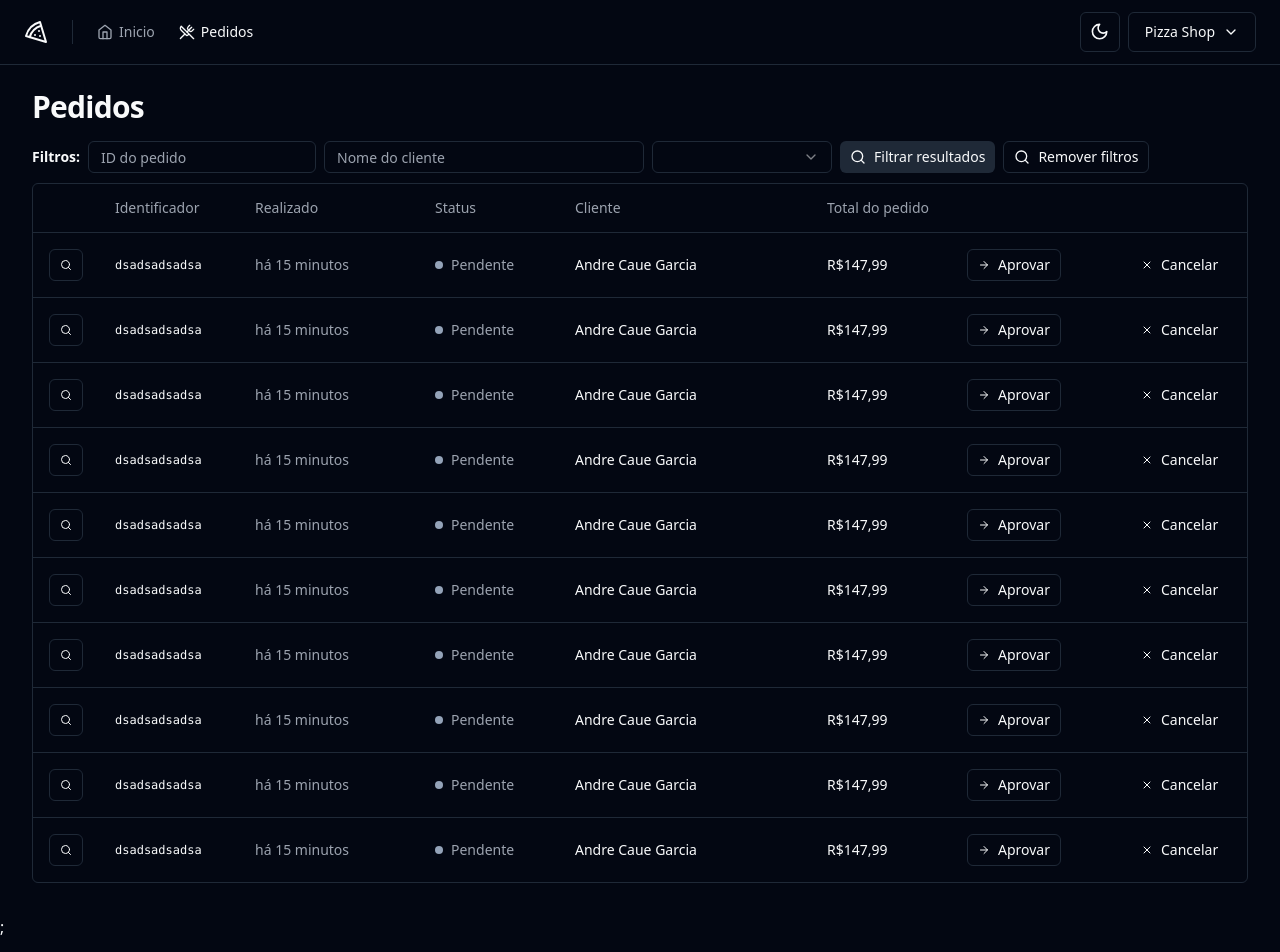
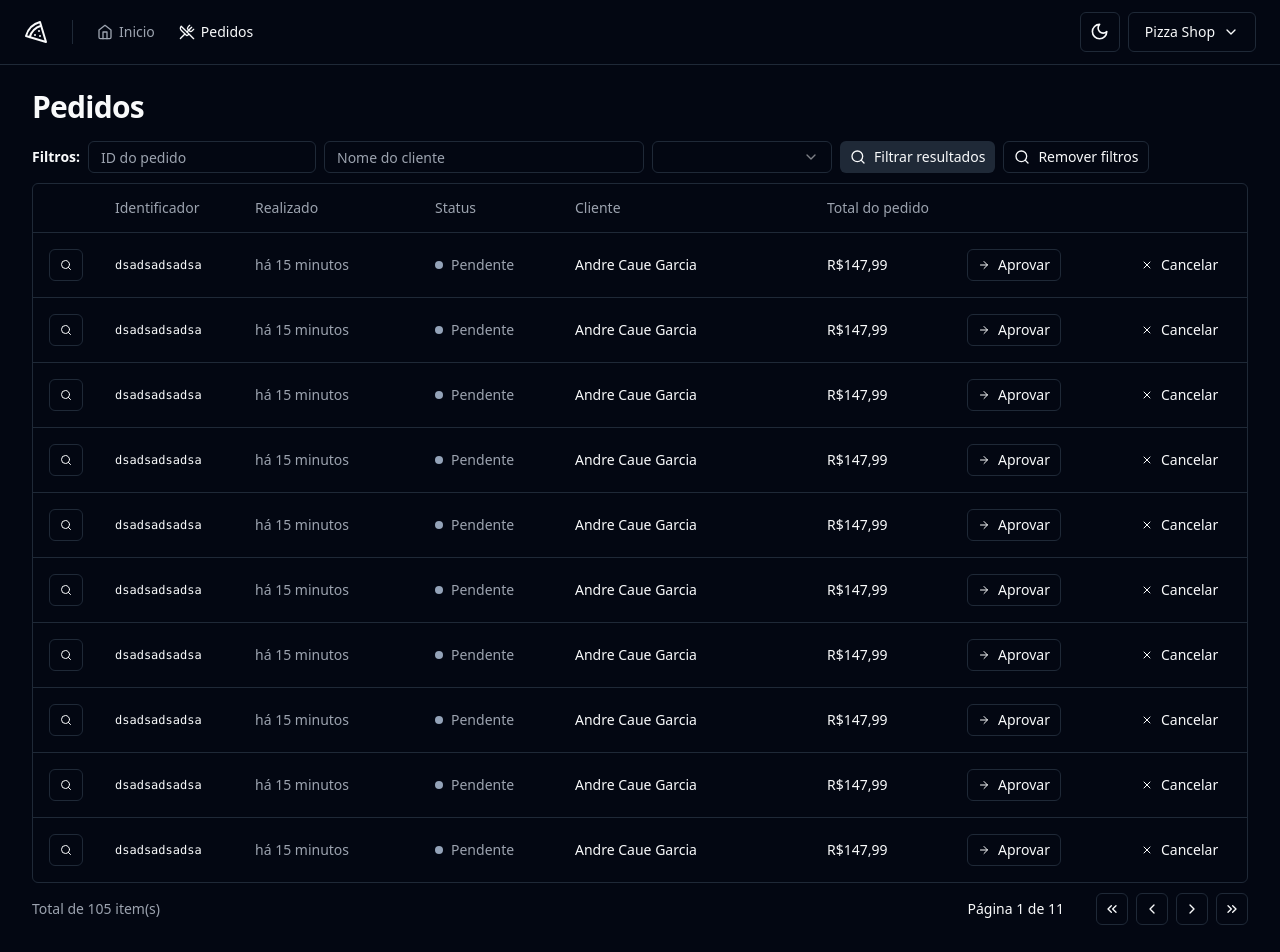
Before and after one commit to Andre-G-C-Araujo/pizzaWeb, a React (Vite) app: page /orders in a window 1280 px wide. Shown: the top 952 px of the page. Built offline with nearby package versions, Linux system fonts and the light colour scheme.

Commit message:
make component of pagination **

```diff
--- /dev/null
+++ b/src/components/pagination.tsx
@@ -0,0 +1,54 @@
+import {
+  ChevronLeft,
+  ChevronRight,
+  ChevronsLeft,
+  ChevronsRight,
+} from "lucide-react";
+
+import { Button } from "./ui/button";
+
+export interface PaginationProps {
+  pageIndex: number;
+  totalCount: number;
+  perPage: number;
+}
+
+export const Pagination = ({
+  pageIndex,
+  perPage,
+  totalCount,
+}: PaginationProps) => {
+  const pages = Math.ceil(totalCount / perPage) || 1;
+
+  return (
+    <div className="flex items-center justify-between">
+      <span className="text-sm text-muted-foreground">
+        Total de {totalCount} item(s)
+      </span>
+
+      <div className="flex items-center gap-6 lg:gap-8">
+        <div className="text-sm font-medium">
+          Página {pageIndex + 1} de {pages}
+        </div>
+        <div className="flex items-center gap-2">
+          <Button variant="outline" className="h-8 w-8 p-0">
+            <ChevronsLeft className="h-4 w-4" />
+            <span className="sr-only">Primeira página</span>
+          </Button>
+          <Button variant="outline" className="h-8 w-8 p-0">
+            <ChevronLeft className="h-4 w-4" />
+            <span className="sr-only">Próxima página</span>
+          </Button>
+          <Button variant="outline" className="h-8 w-8 p-0">
+            <ChevronRight className="h-4 w-4" />
+            <span className="sr-only">Página anterior</span>
+          </Button>
+          <Button variant="outline" className="h-8 w-8 p-0">
+            <ChevronsRight className="h-4 w-4" />
+            <span className="sr-only">Última página</span>
+          </Button>
+        </div>
+      </div>
+    </div>
+  );
+};
--- a/src/pages/app/orders/orders.tsx
+++ b/src/pages/app/orders/orders.tsx
@@ -1,5 +1,6 @@
 import { Helmet } from "react-helmet-async";
 
+import { Pagination } from "@/components/pagination";
 import {
   Table,
   TableBody,
@@ -17,7 +18,6 @@
       <Helmet title="Pedidos" />
       <div className="flex flex-col gap-4">
         <h1 className="text-3xl font-bold tracking-tight">Pedidos</h1>
-      </div>
         <div className="space-y-2.5">
           <OrderTableFilters />
 
@@ -42,6 +42,8 @@
               </TableBody>
             </Table>
           </div>
+          <Pagination pageIndex={0} totalCount={105} perPage={10} />
+        </div>
       </div>
     </>
   );
```
Lines whose indentation alone changed are shown as unchanged.
